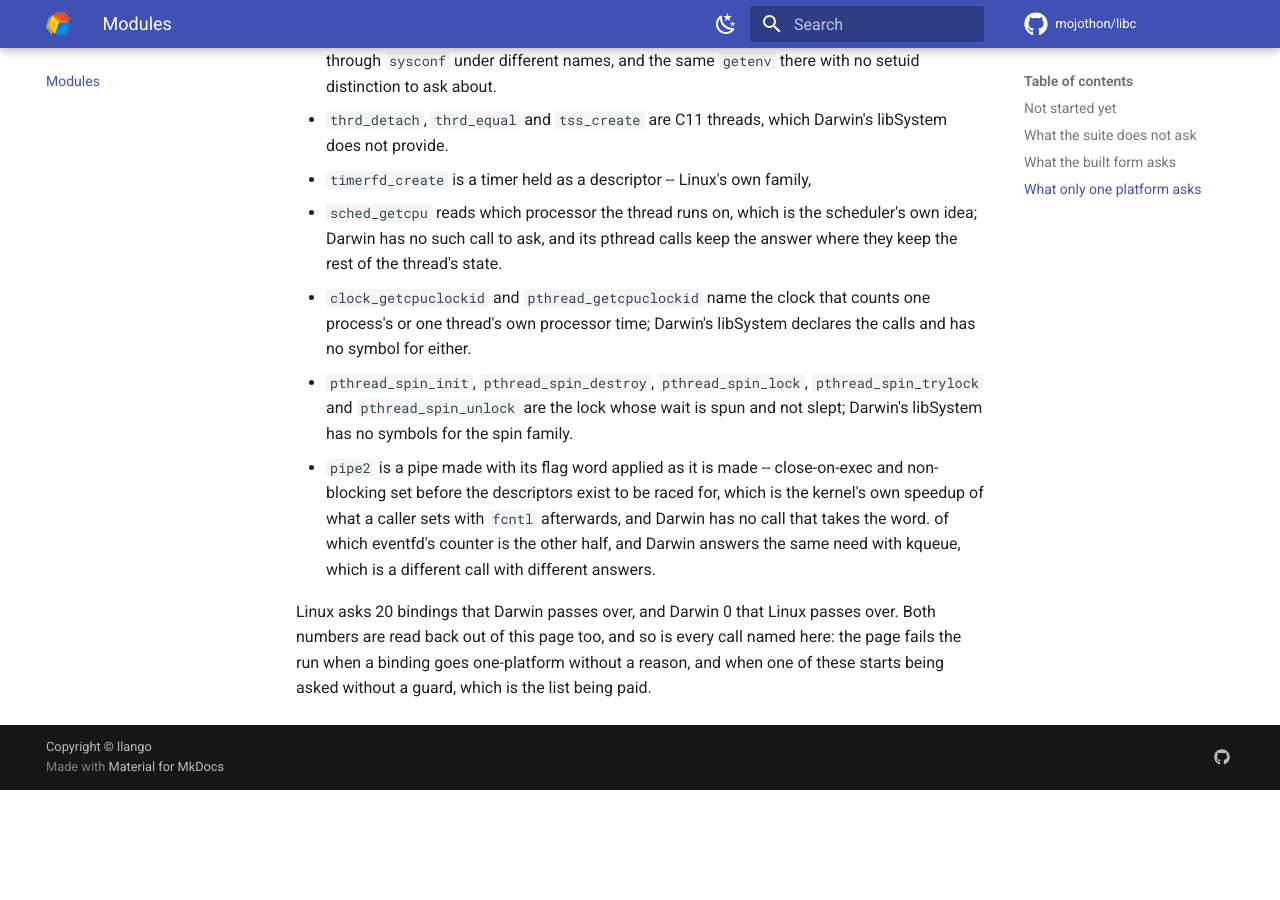
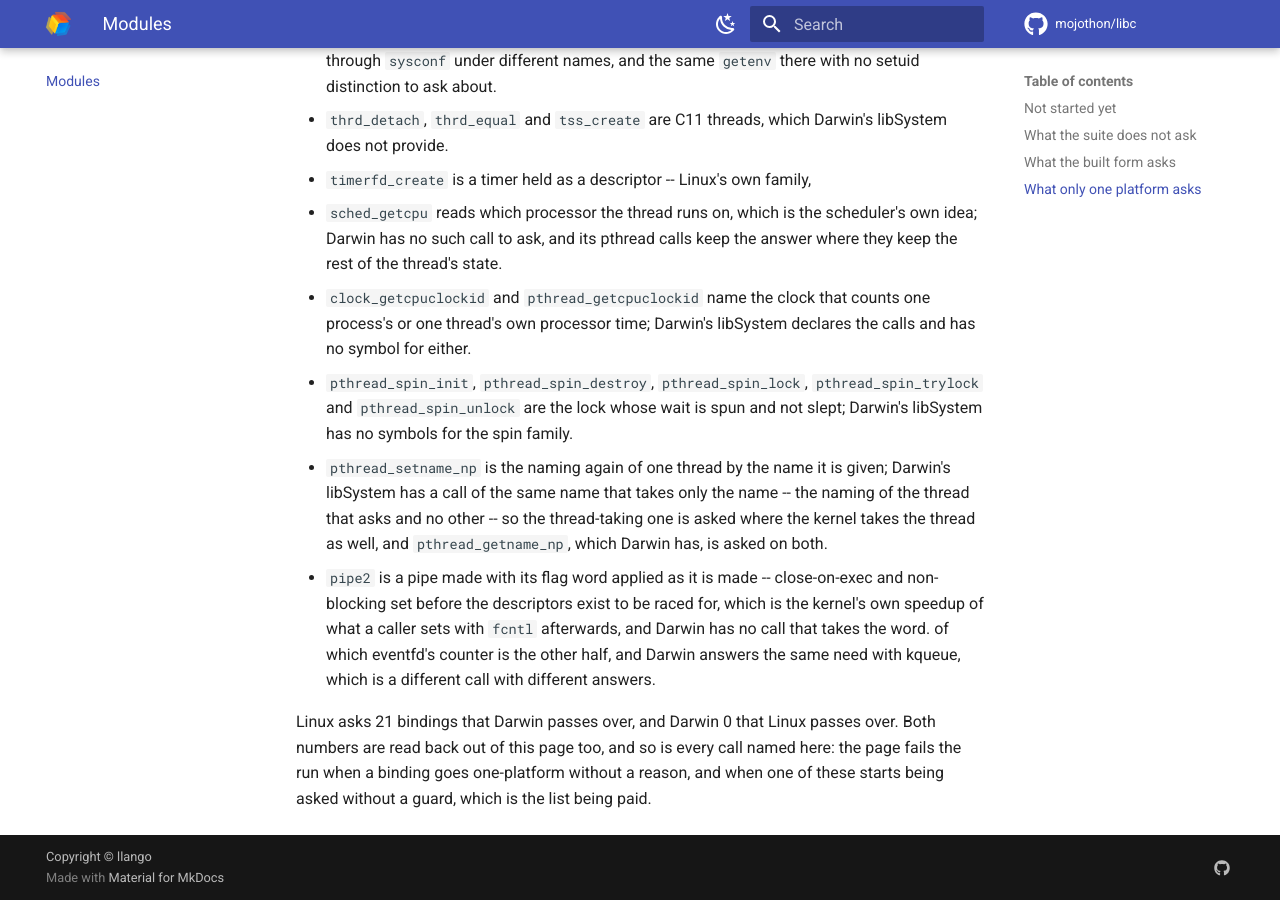
Before and after one commit to mojothon/libc, an MkDocs documentation site: the page built from docs/modules.md, in a window 1280 px wide and 900 px high, scrolled down 6421 px. Built offline with MkDocs 1.6.1 and Material for MkDocs 9.7.7, drawn with Linux system fonts in a browser that asks for light colours; comment, search, counter and statistics services are not loaded; before the commit the page ends 7211 px from its top, so only the background shows below that; some of the changed text lies outside the part shown.

Commit message:
pthread: the thread named again by the name it goes by
`pthread_getname_np` and `pthread_setname_np` -- the
thread's own word about what it is: the name it is made with
is the process's own, the naming again is had by the ask
that takes the thread, and the read-back says the name the
ask left. A name longer than the kernel keeps is refused
with `ERANGE`, and so is storage too short to hold the name,
both said by the return and not by `errno` -- the word that
keeps the `pthread_*_np` calls apart from the ones that say
it the other way. The naming again is asked where the kernel
takes the thread as well: Darwin's libSystem has a call of
the same name that takes only the name, so the set is
guarded and the get, which Darwin has, is asked on both.

```diff
--- a/docs/modules.md
+++ b/docs/modules.md
@@ -211,6 +211,11 @@ other platform's C library has no such call.
 - `pthread_spin_init`, `pthread_spin_destroy`, `pthread_spin_lock`, `pthread_spin_trylock`
   and `pthread_spin_unlock` are the lock whose wait is spun and not slept; Darwin's
   libSystem has no symbols for the spin family.
+- `pthread_setname_np` is the naming again of one thread by the name it is given; Darwin's
+  libSystem has a call of the same name that takes only the name -- the naming of the
+  thread that asks and no other -- so the thread-taking one is asked where the kernel
+  takes the thread as well, and `pthread_getname_np`, which Darwin has, is asked
+  on both.
 - `pipe2` is a pipe made with its flag word applied as it is
   made -- close-on-exec and non-blocking set before the
   descriptors exist to be raced for, which is the kernel's own
@@ -219,7 +224,7 @@ other platform's C library has no such call.
   of which eventfd's counter is the other half, and Darwin answers the same
   need with kqueue, which is a different call with different answers.
 
-Linux asks 20 bindings that Darwin passes over, and Darwin 0 that Linux
+Linux asks 21 bindings that Darwin passes over, and Darwin 0 that Linux
 passes over. Both numbers are read back out of this page too, and so is
 every call named here: the page fails the run when a binding goes
 one-platform without a reason, and when one of these starts being asked
```
Also changed, not shown: other parts of docs/modules.md (+2 -2 lines), docs/beyond-c.md (+1 -1 lines), 4 other files.
